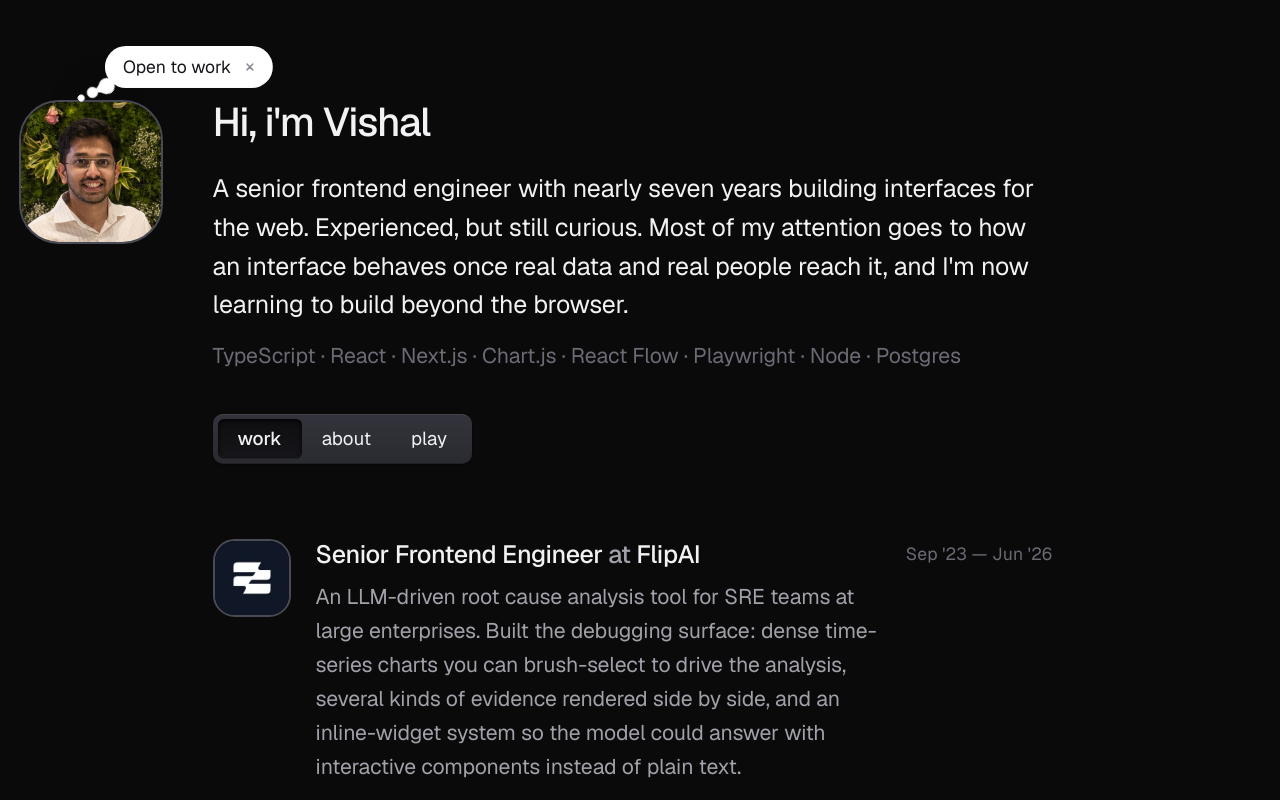
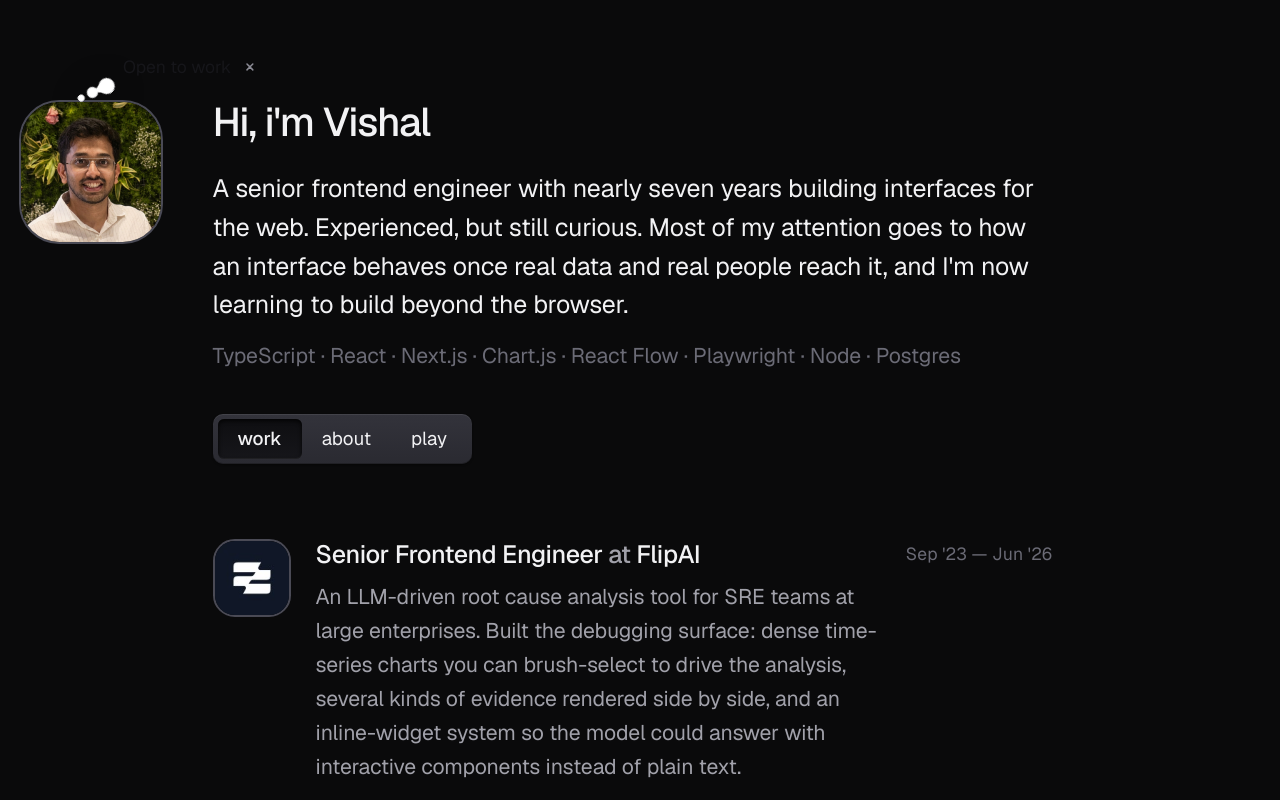
Before and after one commit to vishal-1690/website, a Next.js app: page / in a window 1280 px wide. Shown: the top 800 px of the page. Built offline with nearby package versions, Linux system fonts and the light colour scheme; no server answers.

Commit message:
fix: clip box attempted fix

```diff
--- a/app/globals.css
+++ b/app/globals.css
@@ -175,7 +175,12 @@ p {
    drop-shadow is chained after the goo filter, so it traces the merged
    silhouette — a box-shadow on the content would outline a rectangle instead. */
 .goo-layer {
-  position: relative;
+  position: absolute;
+  /* Give WebKit a real layout box that contains the off-body tail and blur.
+     The SVG filter region alone is not enough on iOS: once the transform
+     animation is promoted/settled, Safari can rasterize the filtered HTML
+     subtree to the element's border box and clip everything outside it. */
+  inset: -48px;
   /* iOS Safari intermittently fails to repaint a filtered subtree whose
      children are animating transforms. Promoting the layer forces it onto the
      compositor, which fixes the blank-bubble case on iOS. */
@@ -187,6 +192,9 @@ p {
 .goo-drop {
   position: absolute;
   display: block;
+}
+
+.goo-drop {
   background: #fff;
 }
 
@@ -194,8 +202,12 @@ p {
    radius is half the height, so it stays a true capsule while the goo filter
    rounds whatever the scale leaves behind. */
 .goo-body {
-  inset: 0;
-  border-radius: 999px;
+  top: 48px;
+  left: 48px;
+  width: calc(100% - 96px);
+  height: calc(100% - 96px);
+  fill: #fff;
+  overflow: visible;
 }
 
 /* The thought-bubble tail: three circles below the body, shrinking and
@@ -212,28 +224,37 @@ p {
   transition: transform 340ms cubic-bezier(0.34, 1.56, 0.64, 1);
 }
 
-/* The body retracts toward its left edge and ends fully closed.
-
-   `scale(0)` rather than `scaleX(0.14)`: the sliver left the bubble's white
-   body permanently on screen after collapse. Scaling both axes squashed the
-   pill into a rectangle mid-animation, so the width leads and the height
-   follows — see the keyframes, which run instead of a plain transition. */
+/* The SVG body owns the silhouette and animation. It first resolves to a
+   circle at the tail joint, then stretches into the pill; exit reverses that
+   sequence and finally scales the circle away. The content never participates
+   in the body's geometry. */
 .goo-body {
   transform-origin: left center;
   transform: scale(0);
 }
 
-/* Width closes first, height only at the tail end, so it never passes through
-   a rectangular shape. */
 @keyframes goo-body-out {
   0% {
-    transform: scaleX(1) scaleY(1);
+    transform: scale(1);
   }
-  70% {
-    transform: scaleX(0.16) scaleY(1);
+  65% {
+    /* The rect has finished morphing into a circle before scaling begins. */
+    transform: scale(1);
   }
   100% {
-    transform: scaleX(0) scaleY(0);
+    transform: scale(0);
+  }
+}
+
+/* Shrink the SVG geometry itself rather than scaleX-ing the capsule. This
+   preserves its 18.5px circular end caps, producing a real 37x37 circle. */
+@keyframes goo-body-shape-out {
+  0% {
+    width: 140px;
+  }
+  65%,
+  100% {
+    width: 37px;
   }
 }
 
@@ -241,8 +262,8 @@ p {
   0% {
     transform: scaleX(0) scaleY(0);
   }
-  35% {
-    transform: scaleX(0.16) scaleY(1);
+  38% {
+    transform: scaleX(0.263) scaleY(1);
   }
   100% {
     transform: scaleX(1) scaleY(1);
@@ -266,42 +287,47 @@ p {
 }
 
 .hire-root[data-phase="in"] .goo-body {
-  animation: goo-body-in 380ms cubic-bezier(0.34, 1.56, 0.64, 1) 330ms both;
+  animation: goo-body-in 420ms cubic-bezier(0.34, 1.56, 0.64, 1) 330ms both;
 }
 
-/* Text waits for the body to finish inflating, so it reads as filling a bubble
-   that already exists. */
+/* Content is an independent pop layered over the already-grown SVG body. */
 .hire-root[data-phase="in"] .hire-content {
   opacity: 1;
-  transition-delay: 560ms;
+  transform: scale(1);
+  transition-delay: 620ms;
 }
 
 /* --- Exit: the same sequence reversed -------------------------------------*/
 .hire-root[data-phase="out"] .hire-content {
   opacity: 0;
+  transform: scale(0.96);
   transition-delay: 0ms;
   transition-duration: 120ms;
 }
 
 .hire-root[data-phase="out"] .goo-body {
-  animation: goo-body-out 280ms cubic-bezier(0.4, 0, 1, 1) 100ms both;
+  animation: goo-body-out 360ms cubic-bezier(0.4, 0, 1, 1) 100ms both;
+}
+
+.hire-root[data-phase="out"] .goo-body-shape {
+  animation: goo-body-shape-out 360ms cubic-bezier(0.4, 0, 1, 1) 100ms both;
 }
 
 .hire-root[data-phase="out"] .goo-drop-1 {
   transform: scale(0);
-  transition-delay: 220ms;
+  transition-delay: 460ms;
   transition-duration: 220ms;
 }
 
 .hire-root[data-phase="out"] .goo-drop-2 {
   transform: scale(0);
-  transition-delay: 300ms;
+  transition-delay: 530ms;
   transition-duration: 220ms;
 }
 
 .hire-root[data-phase="out"] .goo-drop-3 {
   transform: scale(0);
-  transition-delay: 380ms;
+  transition-delay: 600ms;
   transition-duration: 220ms;
 }
 
@@ -313,7 +339,9 @@ p {
    to the edge instead of detaching from a fixed corner. */
 .goo-tail {
   position: absolute;
-  inset: 0;
+  /* Counter the filter canvas padding so the tail's local coordinates still
+     line up with the body and the JS-provided joint remains unchanged. */
+  inset: 48px;
   transform: rotate(var(--tail-angle, 0deg));
   transform-origin: var(--joint-x, 14px) var(--joint-y, calc(100% - 4px));
 }
@@ -351,24 +379,11 @@ p {
   gap: 0.5rem;
   padding: 0.6rem 0.7rem 0.6rem 0.9rem;
   opacity: 0;
-  transition: opacity 260ms ease;
-}
-
-/* Safety net: if the SVG filter fails to resolve — a recurring WebKit weakness
-   — the goo layer paints nothing and the label would sit invisible on the dark
-   page. This gives the text its own pill behind it, so the bubble degrades to a
-   plain capsule rather than disappearing. z-index -1 keeps it under the goo
-   layer, so it is never visible when the filter works. */
-.hire-content::before {
-  content: "";
-  position: absolute;
-  inset: 0;
-  z-index: -1;
-  border-radius: 999px;
-  background: #fff;
-  /* No background or shadow here. The goo layer paints the whole shape; giving
-     this box its own shadow outlined it as a separate rounded rectangle
-     floating over the bubble, which broke the illusion of one surface. */
+  transform: scale(0.96);
+  transform-origin: left center;
+  transition:
+    opacity 150ms ease,
+    transform 180ms cubic-bezier(0.34, 1.56, 0.64, 1);
 }
 
 .hire-label {
--- a/components/HireBubble.tsx
+++ b/components/HireBubble.tsx
@@ -16,13 +16,15 @@ import { site } from "@/content/site";
  * Entry runs as a sequence, smallest circle first: 3 -> 2 -> 1 -> body inflates
  * -> text fades in. Dismissing plays the same sequence in reverse.
  *
- * It only closes on an explicit dismiss — the X, or tapping an open bubble.
- * Moving the cursor away deliberately does nothing, so it never vanishes from
- * under you while you are reading it.
+ * It only closes on an explicit dismiss via the X. Moving the cursor away
+ * deliberately does nothing, so it never vanishes from under you while you
+ * are reading it.
  */
 
 /** Matches the longest exit delay + duration in globals.css. */
-const EXIT_MS = 620;
+const EXIT_MS = 840;
+/** How long the pointer must remain over the avatar before the bubble opens. */
+const HOVER_DELAY_MS = 300;
 /** Where the bubble settles once the avatar is gone, in viewport px. */
 const PARKED = { top: 24, left: 24 };
 /** Per-frame easing toward the target. Lower = laggier, springier follow. */
@@ -39,6 +41,7 @@ export default function HireBubble({
   const wrapRef = useRef<HTMLDivElement>(null);
   const rootRef = useRef<HTMLDivElement>(null);
   const exitTimer = useRef<ReturnType<typeof setTimeout> | null>(null);
+  const hoverTimer = useRef<ReturnType<typeof setTimeout> | null>(null);
   const { profile } = site;
   // Desktop and mobile each render an instance, so the filter id must be
   // unique — duplicate ids would make one instance reference the other's.
@@ -54,6 +57,7 @@ export default function HireBubble({
   useEffect(
     () => () => {
       if (exitTimer.current) clearTimeout(exitTimer.current);
+      if (hoverTimer.current) clearTimeout(hoverTimer.current);
     },
     [],
   );
@@ -215,6 +219,10 @@ export default function HireBubble({
   }, []);
 
   function show() {
+    if (hoverTimer.current) {
+      clearTimeout(hoverTimer.current);
+      hoverTimer.current = null;
+    }
     // Cancel a pending unmount so re-entry mid-exit picks straight back up.
     if (exitTimer.current) {
       clearTimeout(exitTimer.current);
@@ -223,7 +231,22 @@ export default function HireBubble({
     setPhase("in");
   }
 
-  /** Only ever called explicitly — via the X, or by tapping an open bubble. */
+  function scheduleShow() {
+    if (phase === "in" || hoverTimer.current) return;
+
+    hoverTimer.current = setTimeout(() => {
+      hoverTimer.current = null;
+      show();
+    }, HOVER_DELAY_MS);
+  }
+
+  function cancelScheduledShow() {
+    if (!hoverTimer.current) return;
+    clearTimeout(hoverTimer.current);
+    hoverTimer.current = null;
+  }
+
+  /** Only ever called explicitly via the X. */
   function hide() {
     setPhase("out");
     exitTimer.current = setTimeout(() => setPhase("idle"), EXIT_MS);
@@ -235,9 +258,8 @@ export default function HireBubble({
     <div
       ref={wrapRef}
       className="avatar-wrap"
-      onMouseEnter={show}
-      // Touch has no hover, so a tap toggles instead.
-      onClick={() => (phase === "in" ? hide() : show())}
+      onMouseEnter={scheduleShow}
+      onMouseLeave={cancelScheduledShow}
     >
       {children}
 
@@ -287,7 +309,20 @@ export default function HireBubble({
             filter: `url(#${filterId}) drop-shadow(0 6px 16px rgba(0, 0, 0, 0.45))`,
           }}
         >
-          <span className="goo-body" />
+          <svg
+            className="goo-body"
+            viewBox="0 0 140 37"
+            preserveAspectRatio="none"
+            aria-hidden="true"
+          >
+            <rect
+              className="goo-body-shape"
+              width="140"
+              height="37"
+              rx="18.5"
+              ry="18.5"
+            />
+          </svg>
           <span className="goo-tail">
             <span className="goo-drop goo-drop-1" />
             <span className="goo-drop goo-drop-2" />
@@ -299,11 +334,7 @@ export default function HireBubble({
           <span className="hire-label">{profile.availableLabel}</span>
           <button
             type="button"
-            onClick={(e) => {
-              // Otherwise the wrapper's onClick immediately re-opens it.
-              e.stopPropagation();
-              hide();
-            }}
+            onClick={hide}
             aria-label="Dismiss"
             className="hire-close"
             tabIndex={phase === "in" ? 0 : -1}
```
